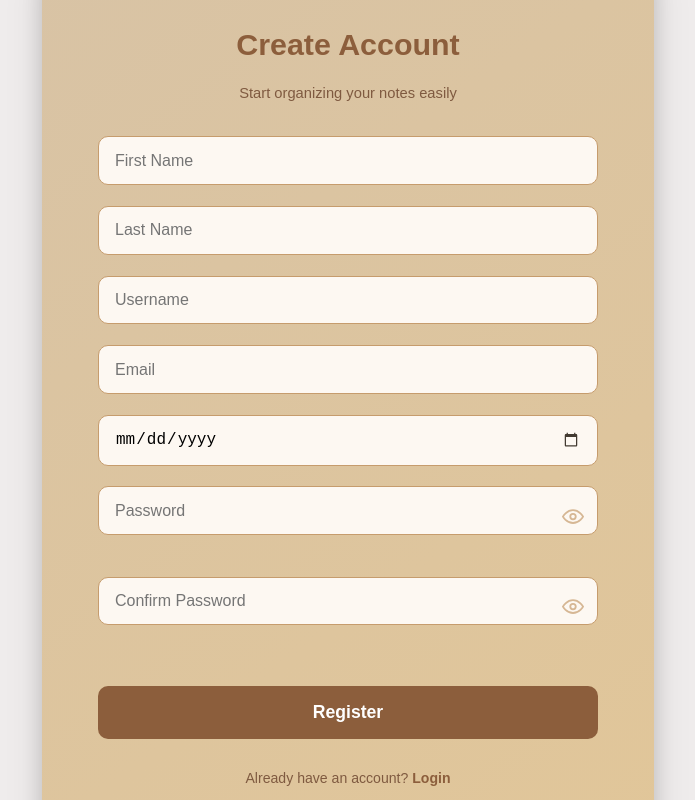
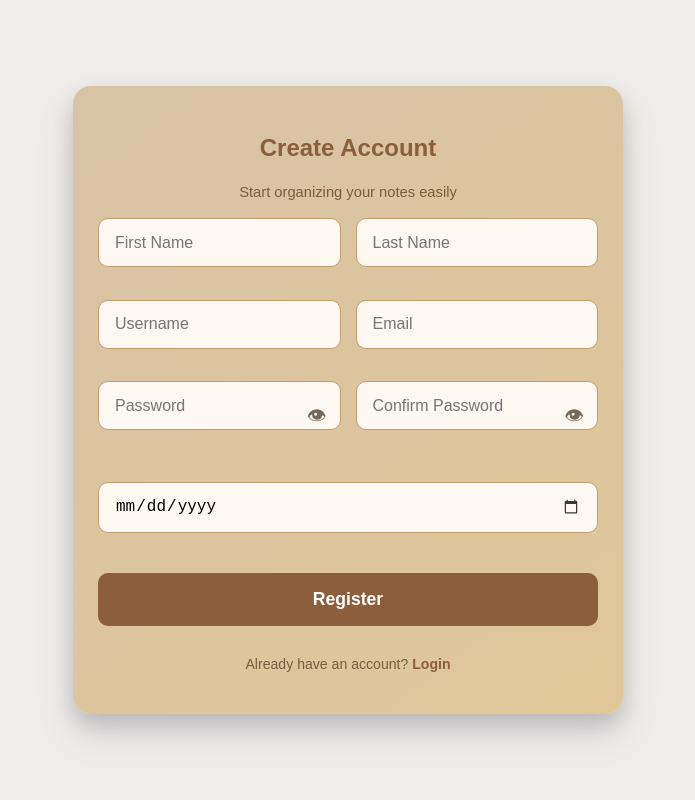
Before and after one commit to AbarquezMyk/NotesWebApplication, a React (Vite) app in the folder frontend/notes-app/: page /register in a window 1280 px wide. Shown: the whole page, without its empty margins (292-987 px from the left). Built offline with nearby package versions, Linux system fonts and the light colour scheme.

Commit message:
Fixed the frontend

```diff
--- a/frontend/notes-app/src/components/homepage/Homepage.jsx
+++ b/frontend/notes-app/src/components/homepage/Homepage.jsx
@@ -57,41 +57,29 @@ export default function Homepage({ isLoggedIn }) {
       </style>
 
       {/* Floating Sticky Notes */}
-      {[
-        { top: "5%", left: "5%", width: 70, height: 70, delay: "0s" },
-        { top: "15%", left: "25%", width: 85, height: 85, delay: "0.5s" },
-        { top: "30%", left: "10%", width: 65, height: 65, delay: "1s" },
-        { top: "45%", left: "35%", width: 90, height: 90, delay: "1.2s" },
-        { top: "60%", left: "5%", width: 70, height: 70, delay: "1.5s" },
-        { top: "75%", left: "20%", width: 85, height: 85, delay: "2s" },
-        { top: "10%", right: "10%", width: 70, height: 70, delay: "0.7s" },
-        { top: "35%", right: "15%", width: 65, height: 65, delay: "1.3s" },
-        { top: "60%", right: "5%", width: 75, height: 75, delay: "1.8s" },
-        { top: "80%", right: "15%", width: 90, height: 90, delay: "2.5s" },
-      ].map((note, idx) => (
+      {[...Array(10)].map((_, idx) => (
         <div
           key={idx}
           className="sticky-note"
           style={{
-            top: note.top,
-            left: note.left,
-            right: note.right,
-            width: note.width,
-            height: note.height,
-            animationDelay: note.delay,
+            top: `${Math.random() * 80}%`,
+            left: `${Math.random() * 80}%`,
+            width: 50 + Math.random() * 40,
+            height: 50 + Math.random() * 40,
+            animationDelay: `${Math.random() * 2}s`,
           }}
         ></div>
       ))}
 
-      {/* Main Card */}
+      {/* Main Card (smaller) */}
       <div
         style={{
-          maxWidth: "600px",
-          width: "100%",
+          maxWidth: "400px", // smaller width
+          width: "90%",
           backgroundColor: "#D8C3A5",
           borderRadius: "20px",
-          boxShadow: "0 10px 30px rgba(0,0,0,0.15)",
-          padding: "40px 30px",
+          boxShadow: "0 8px 20px rgba(0,0,0,0.15)",
+          padding: "30px 20px", // reduced padding
           display: "flex",
           flexDirection: "column",
           alignItems: "center",
@@ -102,31 +90,31 @@ export default function Homepage({ isLoggedIn }) {
         <img
           src={notaGif}
           alt="NotaBene Logo"
-          style={{ maxWidth: "500px" }}
+          style={{ maxWidth: "300px", marginBottom: "15px" }} // smaller logo
         />
 
-        <h1 style={{ fontSize: "2rem", color: "#8C5E3C", marginBottom: "10px" }}>
+        <h1 style={{ fontSize: "1.6rem", color: "#8C5E3C", marginBottom: "8px" }}>
           Welcome to NotaBene
         </h1>
 
         <p
           style={{
-            fontSize: "1rem",
+            fontSize: "0.95rem",
             color: "#3e3e3e",
-            marginBottom: "30px",
-            lineHeight: "1.6",
+            marginBottom: "20px",
+            lineHeight: "1.5",
           }}
         >
           Organize your notes and folders easily. Track your ideas, tasks, and
           everything important—all in one place.
         </p>
 
-        <div style={{ display: "flex", gap: "15px", flexWrap: "wrap" }}>
+        <div style={{ display: "flex", gap: "10px", flexWrap: "wrap" }}>
           <button
             onClick={handleLogin}
             style={{
-              padding: "12px 30px",
-              fontSize: "1rem",
+              padding: "10px 25px",
+              fontSize: "0.95rem",
               borderRadius: "10px",
               border: "none",
               backgroundColor: "#8C5E3C",
@@ -142,8 +130,8 @@ export default function Homepage({ isLoggedIn }) {
           <button
             onClick={handleRegister}
             style={{
-              padding: "12px 30px",
-              fontSize: "1rem",
+              padding: "10px 25px",
+              fontSize: "0.95rem",
               borderRadius: "10px",
               border: "2px solid #C69C6D",
               backgroundColor: "#D8C3A5",
--- a/frontend/notes-app/src/components/login/Auth.css
+++ b/frontend/notes-app/src/components/login/Auth.css
@@ -290,3 +290,15 @@ input:-moz-autofill {
   box-shadow: 0 0 0px 1000px #FDF8F2 inset;
   -moz-text-fill-color: #000;
 }
+.two-column-form {
+  display: flex;
+  gap: 15px;
+  width: 100%;
+}
+
+.column {
+  flex: 1;
+  display: flex;
+  flex-direction: column;
+  gap: 12px;
+}
--- a/frontend/notes-app/src/components/login/Login.jsx
+++ b/frontend/notes-app/src/components/login/Login.jsx
@@ -9,6 +9,7 @@ export default function Login({ onLogin }) {
   const [password, setPassword] = useState("");
   const [showPassword, setShowPassword] = useState(false);
   const [error, setError] = useState("");
+
   const {
     isAvailable,
     isConnected,
@@ -22,7 +23,6 @@ export default function Login({ onLogin }) {
 
   const handleLogin = async (e) => {
     e.preventDefault();
-
     if (!username || !password) {
       setError("Please fill in all fields.");
       return;
@@ -58,25 +58,28 @@ export default function Login({ onLogin }) {
   const EyeClosed = (
     <svg width="22" height="22" viewBox="0 0 24 24" fill="none">
       <path d="M2 2L22 22" stroke="#C69C6D" strokeWidth="2" />
-      <path
-        d="M17.94 17.94C16.23 19.01 14.19 19.64 12 19.64C6 19.64 2 12 2 12C3.24 9.71 4.97 7.77 7.06 6.35"
-        stroke="#C69C6D"
-        strokeWidth="2"
-      />
-      <path
-        d="M12 5C18 5 22 12 22 12C21.46 12.96 20.84 13.85 20.17 14.64"
-        stroke="#C69C6D"
-        strokeWidth="2"
-      />
+      <path d="M17.94 17.94C16.23 19.01 14.19 19.64 12 19.64C6 19.64 2 12 2 12C3.24 9.71 4.97 7.77 7.06 6.35"
+        stroke="#C69C6D" strokeWidth="2" />
+      <path d="M12 5C18 5 22 12 22 12C21.46 12.96 20.84 13.85 20.17 14.64"
+        stroke="#C69C6D" strokeWidth="2" />
       <circle cx="12" cy="12" r="3" stroke="#C69C6D" strokeWidth="2" />
     </svg>
   );
 
   return (
     <div className="auth-container">
-      <div className="auth-box">
-        <h2>Welcome Back</h2>
-        <p className="subtitle">Login to your Notes</p>
+      <div
+        className="auth-box"
+        style={{
+          maxWidth: "380px",
+          padding: "25px 20px",
+          borderRadius: "15px",
+        }}
+      >
+        <h2 style={{ fontSize: "1.5rem" }}>Welcome Back</h2>
+        <p className="subtitle" style={{ fontSize: "0.9rem", marginBottom: "15px" }}>
+          Login to your Notes
+        </p>
 
         {error && <p className="error-message">{error}</p>}
 
@@ -86,6 +89,7 @@ export default function Login({ onLogin }) {
             placeholder="Username"
             value={username}
             onChange={(e) => setUsername(e.target.value)}
+            style={{ fontSize: "0.9rem" }}
           />
 
           <div className="password-wrapper">
@@ -94,23 +98,26 @@ export default function Login({ onLogin }) {
               placeholder="Password"
               value={password}
               onChange={(e) => setPassword(e.target.value)}
+              style={{ fontSize: "0.9rem" }}
             />
             <span className="eye-icon" onClick={() => setShowPassword(!showPassword)}>
               {showPassword ? EyeClosed : EyeOpen}
             </span>
           </div>
 
-          <button type="submit">Login</button>
+          <button type="submit" style={{ fontSize: "0.9rem", padding: "10px 25px" }}>
+            Login
+          </button>
         </form>
 
-        <p className="switch">
+        <p className="switch" style={{ fontSize: "0.85rem" }}>
           Don't have an account?{" "}
           <span className="link" onClick={() => navigate("/register")}>
             Register
           </span>
         </p>
 
-        <div className="wallet-connect-card">
+        <div className="wallet-connect-card" style={{ fontSize: "0.85rem" }}>
           <p className="wallet-connect-title">Prefer using your Cardano wallet?</p>
 
           {!isAvailable && (
--- a/frontend/notes-app/src/components/login/Register.jsx
+++ b/frontend/notes-app/src/components/login/Register.jsx
@@ -36,7 +36,7 @@ export default function Register({ onRegister, goToLogin }) {
           lastName,
           username,
           email,
-        birthdate: dob,   // match backend field name
+          birthdate: dob,
           password,
           confirmPassword
         }),
@@ -49,111 +49,59 @@ export default function Register({ onRegister, goToLogin }) {
       }
 
       const data = await response.json();
-    console.log("Registered user:", data);
+      if (onRegister) onRegister(data);
+      goToLogin();
 
-    // Optionally call parent callback
-    if (onRegister) onRegister(data);
-
-    // Redirect to login
-    goToLogin();
     } catch (err) {
       setError("Server error: " + err.message);
     }
   };
 
-  const EyeOpen = (
-  <svg width="22" height="22" viewBox="0 0 24 24" fill="none">
-    <path d="M1 12S5 5 12 5s11 7 11 7-4 7-11 7S1 12 1 12Z" stroke="#C69C6D" strokeWidth="2" />
-    <circle cx="12" cy="12" r="3" stroke="#C69C6D" strokeWidth="2" />
-  </svg>
-);
-
-const EyeClosed = (
-  <svg width="22" height="22" viewBox="0 0 24 24" fill="none">
-    <path d="M2 2L22 22" stroke="#C69C6D" strokeWidth="2" />
-    <path d="M17.94 17.94C16.23 19.01 14.19 19.64 12 19.64C6 19.64 2 12 2 12C3.24 9.71 4.97 7.77 7.06 6.35"
-      stroke="#C69C6D" strokeWidth="2" />
-    <path d="M12 5C18 5 22 12 22 12C21.46 12.96 20.84 13.85 20.17 14.64"
-      stroke="#C69C6D" strokeWidth="2" />
-    <circle cx="12" cy="12" r="3" stroke="#C69C6D" strokeWidth="2" />
-  </svg>
-);
-
   return (
     <div className="auth-container">
-      <div className="auth-box register-box">
-        <h2>Create Account</h2>
-        <p className="subtitle">Start organizing your notes easily</p>
+      <div
+        className="auth-box register-box"
+        style={{
+          maxWidth: "500px",
+          padding: "25px 25px",
+          borderRadius: "18px",
+        }}
+      >
+        <h2 style={{ fontSize: "1.5rem" }}>Create Account</h2>
+        <p className="subtitle" style={{ marginBottom: "15px" }}>
+          Start organizing your notes easily
+        </p>
 
         {error && <p className="error-message">{error}</p>}
 
-        <form onSubmit={handleRegister} className="register-form">
-          <div className="name-row">
-            <input
-              type="text"
-              placeholder="First Name"
-              value={firstName}
-              onChange={(e) => setFirstName(e.target.value)}
-            />
-            <input
-              type="text"
-              placeholder="Last Name"
-              value={lastName}
-              onChange={(e) => setLastName(e.target.value)}
-            />
+        <form onSubmit={handleRegister} className="two-column-form">
+          <div className="column">
+            <input type="text" placeholder="First Name" value={firstName} onChange={(e) => setFirstName(e.target.value)} />
+            <input type="text" placeholder="Username" value={username} onChange={(e) => setUsername(e.target.value)} />
+            <div className="password-wrapper">
+              <input type={showPassword ? "text" : "password"} placeholder="Password" value={password} onChange={(e) => setPassword(e.target.value)} />
+              <span className="eye-icon" onClick={() => setShowPassword(!showPassword)}>👁</span>
+            </div>
           </div>
 
-          <input
-            type="text"
-            placeholder="Username"
-            value={username}
-            onChange={(e) => setUsername(e.target.value)}
-          />
-
-          <input
-            type="email"
-            placeholder="Email"
-            value={email}
-            onChange={(e) => setEmail(e.target.value)}
-          />
-
-          <input
-            type="date"
-            value={dob}
-            onChange={(e) => setDob(e.target.value)}
-            className="date-input"
-          />
-
+          <div className="column">
+            <input type="text" placeholder="Last Name" value={lastName} onChange={(e) => setLastName(e.target.value)} />
+            <input type="email" placeholder="Email" value={email} onChange={(e) => setEmail(e.target.value)} />
             <div className="password-wrapper">
-            <input
-              type={showPassword ? "text" : "password"}
-              placeholder="Password"
-              value={password}
-              onChange={(e) => setPassword(e.target.value)}
-            />
-            <span className="eye-icon" onClick={() => setShowPassword(!showPassword)}>
-              {showPassword ? EyeClosed : EyeOpen}
-            </span>
+              <input type={showConfirmPassword ? "text" : "password"} placeholder="Confirm Password" value={confirmPassword} onChange={(e) => setConfirmPassword(e.target.value)} />
+              <span className="eye-icon" onClick={() => setShowConfirmPassword(!showConfirmPassword)}>👁</span>
             </div>
-
-          <div className="password-wrapper">
-            <input
-              type={showConfirmPassword ? "text" : "password"}
-              placeholder="Confirm Password"
-              value={confirmPassword}
-              onChange={(e) => setConfirmPassword(e.target.value)}
-            />
-            <span className="eye-icon" onClick={() => setShowConfirmPassword(!showConfirmPassword)}>
-              {showConfirmPassword ? EyeClosed : EyeOpen}
-            </span>
           </div>
-
-          <button type="submit" className="register-btn">Register</button>
         </form>
 
+        <input type="date" className="date-input" value={dob} onChange={(e) => setDob(e.target.value)} style={{ width: "100%", marginTop: "10px" }} />
+
+        <button type="submit" onClick={handleRegister} className="register-btn">
+          Register
+        </button>
+
         <p className="switch">
-          Already have an account?{" "}
-          <span className="link" onClick={goToLogin}>
+          Already have an account? <span className="link" onClick={() => navigate("/login")}>
             Login
           </span>
         </p>
--- a/frontend/notes-app/src/components/notes/Notes.jsx
+++ b/frontend/notes-app/src/components/notes/Notes.jsx
@@ -1,6 +1,7 @@
 import React, { useState, useEffect, useRef } from "react";
 import AddNoteModal from "./AddNoteModal";
 import StatusModal from "../StatusModal";
+import SendFundsModal from "./SendFundsModal"; // <-- IMPORT ADDED
 import { FiEdit, FiTrash2, FiX, FiSave, FiArrowLeft } from "react-icons/fi";
 import "./Notes.css";
 import noteCardImg from "../../assets/imgs/notecard.png";
@@ -42,6 +43,8 @@ function Notes({ user }) {
   const [statusMessage, setStatusMessage] = useState("");
   const [statusConfirm, setStatusConfirm] = useState(false);
   const [noteToDelete, setNoteToDelete] = useState(null);
+
+  const [sendFundsVisible, setSendFundsVisible] = useState(false); // <-- STATE ADDED
 
   const leftPageRef = useRef(null);
   const hiddenRef = useRef(null);
@@ -411,11 +414,11 @@ function Notes({ user }) {
         onConfirm={confirmDelete}
       />
 
-<SendFundsModal
-  visible={sendFundsVisible}
-  onClose={() => setSendFundsVisible(false)}
-  walletAddress={focusedNote?.walletAddress}
-/>
+      <SendFundsModal
+        visible={sendFundsVisible}
+        onClose={() => setSendFundsVisible(false)}
+        walletAddress={focusedNote?.walletAddress}
+      />
     </div>
   );
 }
--- a/frontend/notes-app/src/components/overview/Overview.jsx
+++ b/frontend/notes-app/src/components/overview/Overview.jsx
@@ -9,6 +9,7 @@ import {
   Tooltip,
 } from "recharts";
 import AddCategoryModal from "./AddCategoryModal";
+import StatusModal from "../StatusModal"; // <-- imported
 
 const COLORS = [
   "#A1866F", "#C69C6D", "#8C5E3C", "#D8C3A5", "#BFA67A",
@@ -27,6 +28,12 @@ function Overview() {
   const [categories, setCategories] = useState([]);
   const [showAddModal, setShowAddModal] = useState(false);
 
+  // DELETE MODAL STATES
+  const [showStatus, setShowStatus] = useState(false);
+  const [statusMessage, setStatusMessage] = useState("");
+  const [statusConfirm, setStatusConfirm] = useState(false);
+  const [categoryToDelete, setCategoryToDelete] = useState(null);
+
   useEffect(() => {
     fetchCategories();
   }, []);
@@ -42,22 +49,30 @@ function Overview() {
     }
   };
 
-  // DELETE CATEGORY
-const handleDeleteCategory = async (id) => {
-  const confirmDelete = window.confirm("Are you sure you want to delete this category?");
-  if (!confirmDelete) return;
+  const triggerStatus = (msg, confirm = false, category = null) => {
+    setStatusMessage(msg);
+    setStatusConfirm(confirm);
+    setCategoryToDelete(category);
+    setShowStatus(true);
+  };
+
+  const handleDeleteCategory = async () => {
+    if (!categoryToDelete) return;
 
     try {
-    const res = await fetch(`http://localhost:8080/api/categories/${id}`, {
+      const res = await fetch(`http://localhost:8080/api/categories/${categoryToDelete.id}`, {
         method: "DELETE",
       });
 
       if (!res.ok) throw new Error("Failed to delete category");
 
-    await fetchCategories(); // refresh UI
+      await fetchCategories();
+      setShowStatus(false);
+      setCategoryToDelete(null);
     } catch (err) {
       console.error("Delete failed:", err);
-    alert("Error deleting category!");
+      setStatusMessage("Error deleting category!");
+      setStatusConfirm(false);
     }
   };
 
@@ -101,7 +116,7 @@ const handleDeleteCategory = async (id) => {
           >
             {/* DELETE BUTTON */}
             <button
-  onClick={() => handleDeleteCategory(cat.id)}
+              onClick={() => triggerStatus("Are you sure you want to delete this category?", true, cat)}
               className="delete-btn"
               style={{
                 position: "absolute",
@@ -114,7 +129,6 @@ const handleDeleteCategory = async (id) => {
             >
               <FiTrash2 size={16} color={getColorForCategory(cat.name)} />
             </button>
-
 
             <div className="category-card-content">
               <div
@@ -175,6 +189,15 @@ const handleDeleteCategory = async (id) => {
         onClose={() => setShowAddModal(false)}
         onAdd={handleAddCategory}
       />
+
+      {/* DELETE STATUS MODAL */}
+      <StatusModal
+        show={showStatus}
+        message={statusMessage}
+        showButtons={statusConfirm}
+        onConfirm={handleDeleteCategory}
+        onClose={() => setShowStatus(false)}
+      />
     </div>
   );
 }
```
Also changed, not shown: 1 other file (tests, documents, lock files or other folders). Lines whose indentation alone changed are shown as unchanged.
